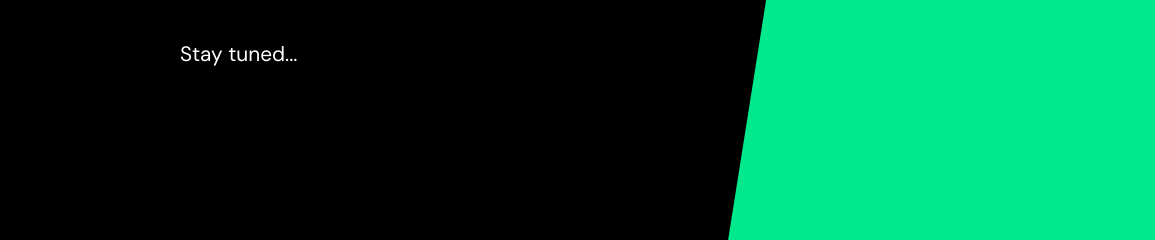
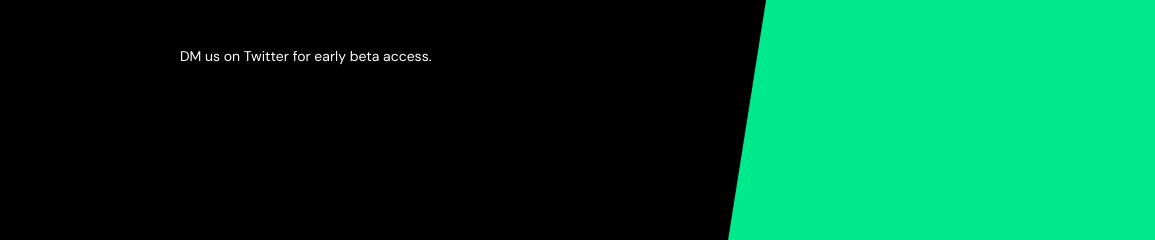
Before and after one commit to iggy-social/iggy-landing, a plain HTML site: page index.html in a window 1280 px wide. Shown: the part 416-656 px from the top of the page, 0-1155 px from the left. Drawn offline with nearby package versions, Linux system fonts and the light colour scheme.

Commit message:
call for early access testers

```diff
--- a/index.html
+++ b/index.html
@@ -39,7 +39,7 @@
                     <p class="lh-1 mb-4 fs-1 h1">iggy social</p>
 
                     <p class="mb-5">Web3 Social on Aurora. Coming soon!</p>
-                    <p class="mb-1">Stay tuned...</p>
+                    <small class="mb-1">DM us on Twitter for early beta access.</small>
                 </div>
             </div>
         </div>
```
